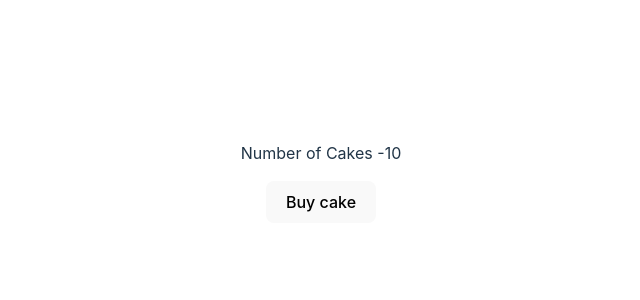
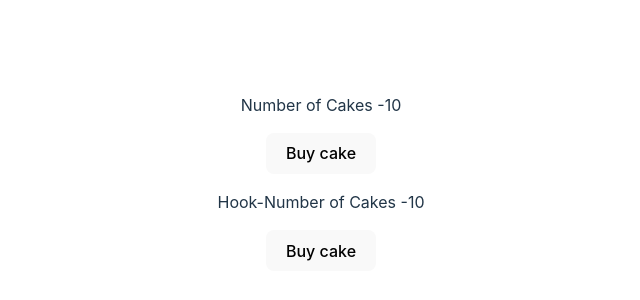
Before and after one commit to saranga1998/React-Store, a React (Vite) app in the folder Redux-React/: page / in a window 1280 px wide. Shown: the part 226-526 px from the top of the page, without its empty margins (319-959 px from the left). Built offline with nearby package versions, Linux system fonts and the light colour scheme.

Commit message:
Use Selector & Use dispatch Hook

```diff
--- a/Redux-React/src/App.jsx
+++ b/Redux-React/src/App.jsx
@@ -3,6 +3,7 @@
 import CakeContainers from './Components/CakeContainers'
 import { Provider } from 'react-redux'
 import store from './Redux/store'
+import HookCakeContainer from './Components/HookCakeContainer'
 
 
 function App() {
@@ -12,6 +13,7 @@
     <Provider store={store}>
       <div>
         <CakeContainers />
+        <HookCakeContainer/>
       </div>
 
     </Provider>
--- /dev/null
+++ b/Redux-React/src/Components/HookCakeContainer.jsx
@@ -0,0 +1,16 @@
+import React from 'react'
+import { useSelector ,useDispatch} from 'react-redux'
+import { buyCake } from '../Redux'
+
+function HookCakeContainer() {
+    const numOfCakes = useSelector(state=>state.cake.numOfCakes)
+    const dispatch = useDispatch()
+  return (
+    <div>
+      <p>Hook-Number of Cakes -{numOfCakes}</p>
+      <button onClick={()=>dispatch(buyCake())}>Buy cake</button>
+    </div>
+  )
+}
+
+export default HookCakeContainer
```
